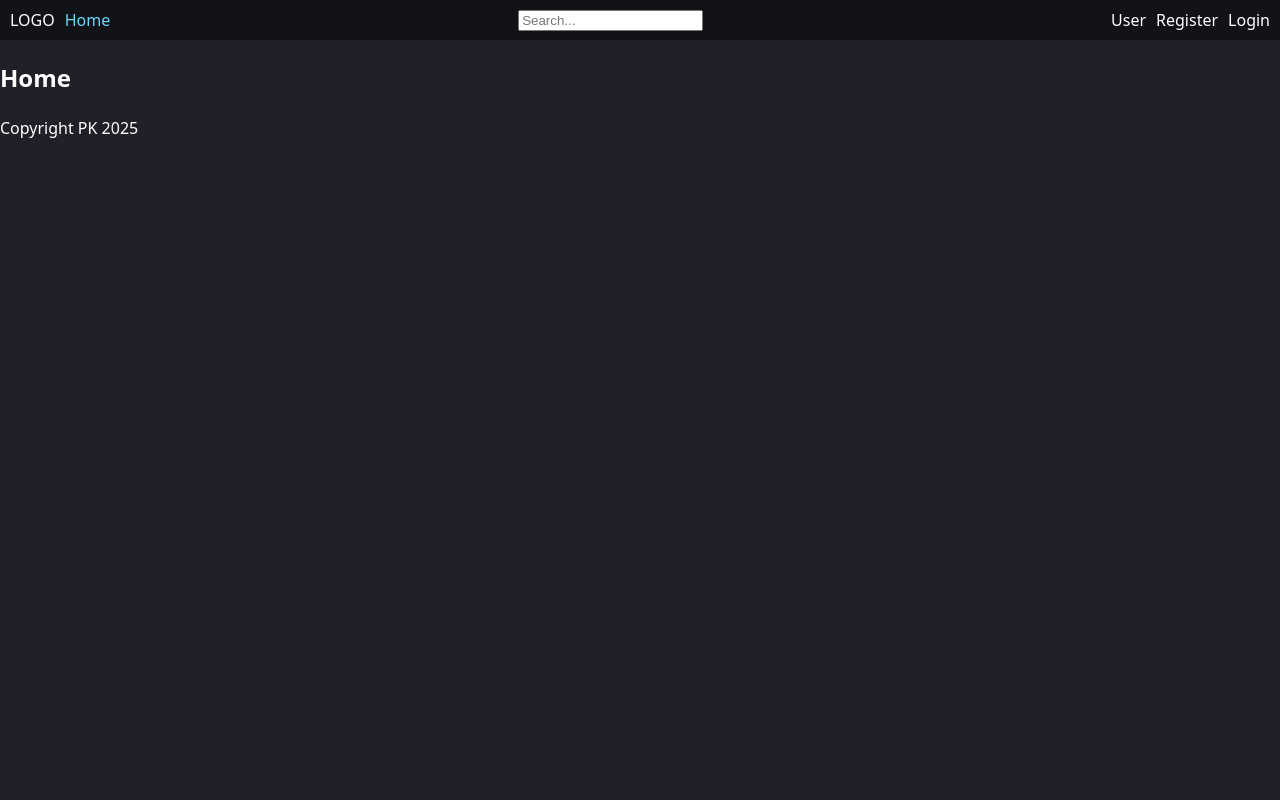
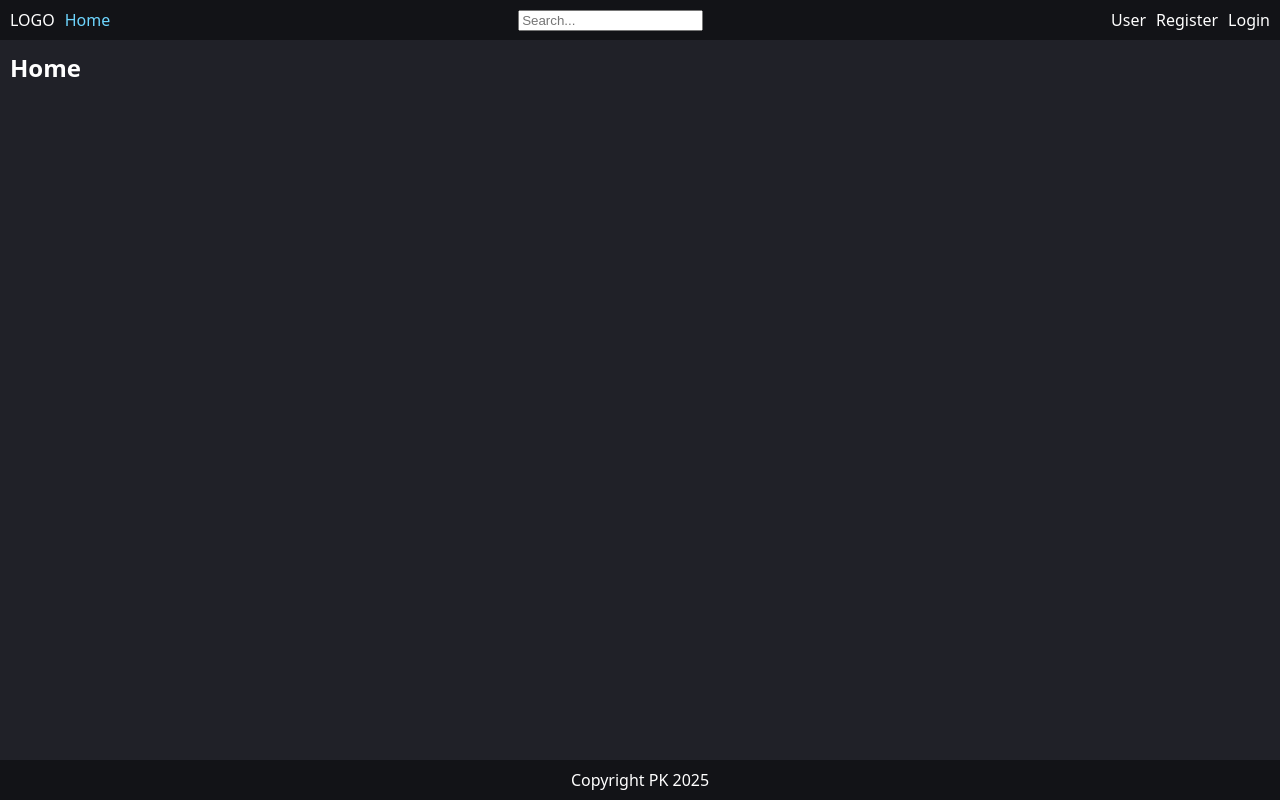
Before and after one commit to Paulius19Ka/Baigiamasis_Projektas, a React (Vite) app in the folder client/: page / in a window 1280 px wide. Built offline with nearby package versions, Linux system fonts and the light colour scheme.

Commit message:
fixed height of main, added basic style to footer

```diff
--- a/client/src/components/UI/organisms/Footer.tsx
+++ b/client/src/components/UI/organisms/Footer.tsx
@@ -1,8 +1,19 @@
+import styled from "styled-components";
+
+const StyledFooter = styled.footer`
+  height: 40px;
+  background-color: var(--background-dark);
+
+  display: flex;
+  justify-content: center;
+  align-items: center;
+`;
+
 const Footer = () => {
   return (
-    <footer>
+    <StyledFooter>
       <span>Copyright PK 2025</span>
-    </footer>
+    </StyledFooter>
   );
 }
 
--- a/client/src/components/outlets/MainOutlet.tsx
+++ b/client/src/components/outlets/MainOutlet.tsx
@@ -1,14 +1,26 @@
 import { Outlet } from "react-router";
+import styled from "styled-components";
 import Header from "../UI/organisms/Header";
 import Footer from "../UI/organisms/Footer";
+
+const StyledMain = styled.main`
+  /* total height - header - footer - (margin top + margin bottom) */
+  min-height: calc(100vh - 40px - 40px - 20px);
+
+  margin: 10px 10px;
+
+  h1, h2, h3, h4, h5, h6{
+    margin: 0;
+  }
+`;
 
 const MainOutlet = () => {
   return (
     <>
       <Header />
-      <main>
+      <StyledMain>
         <Outlet />
-      </main>
+      </StyledMain>
       <Footer />
     </>
   );
```
